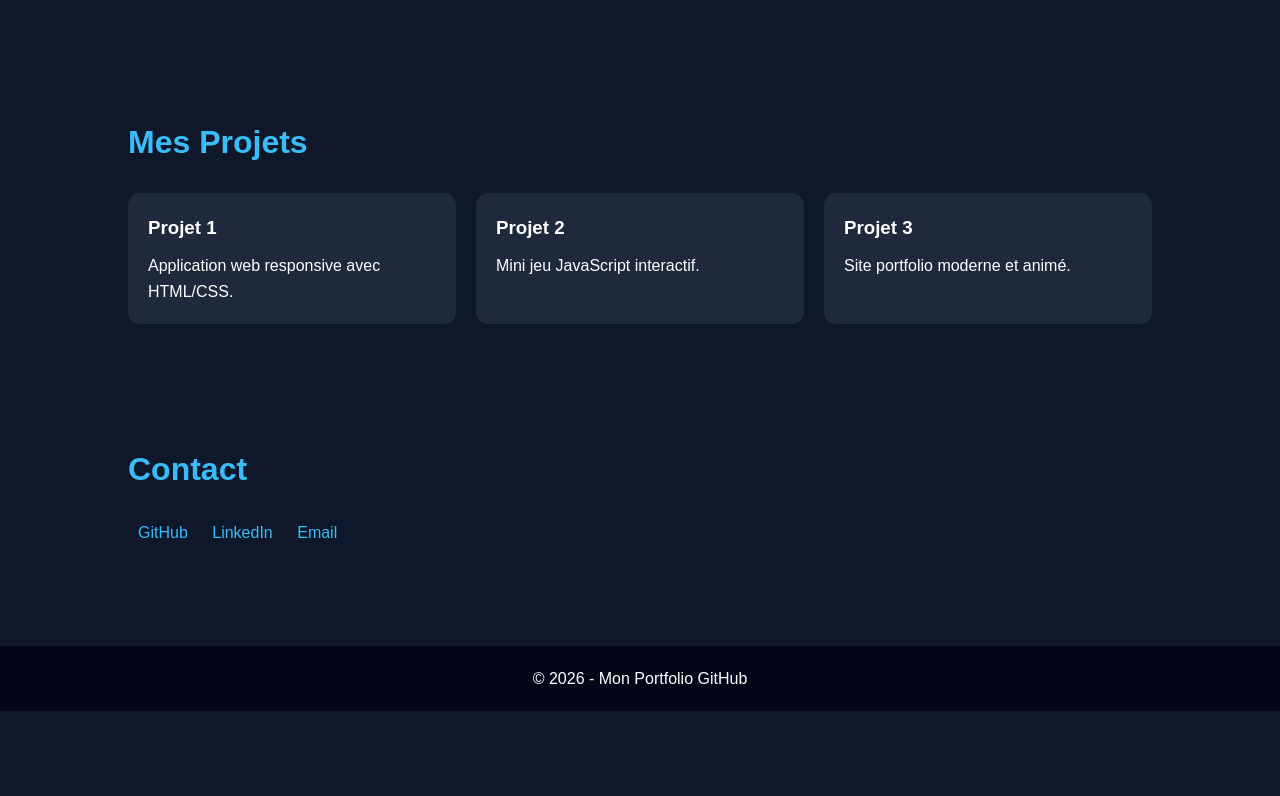
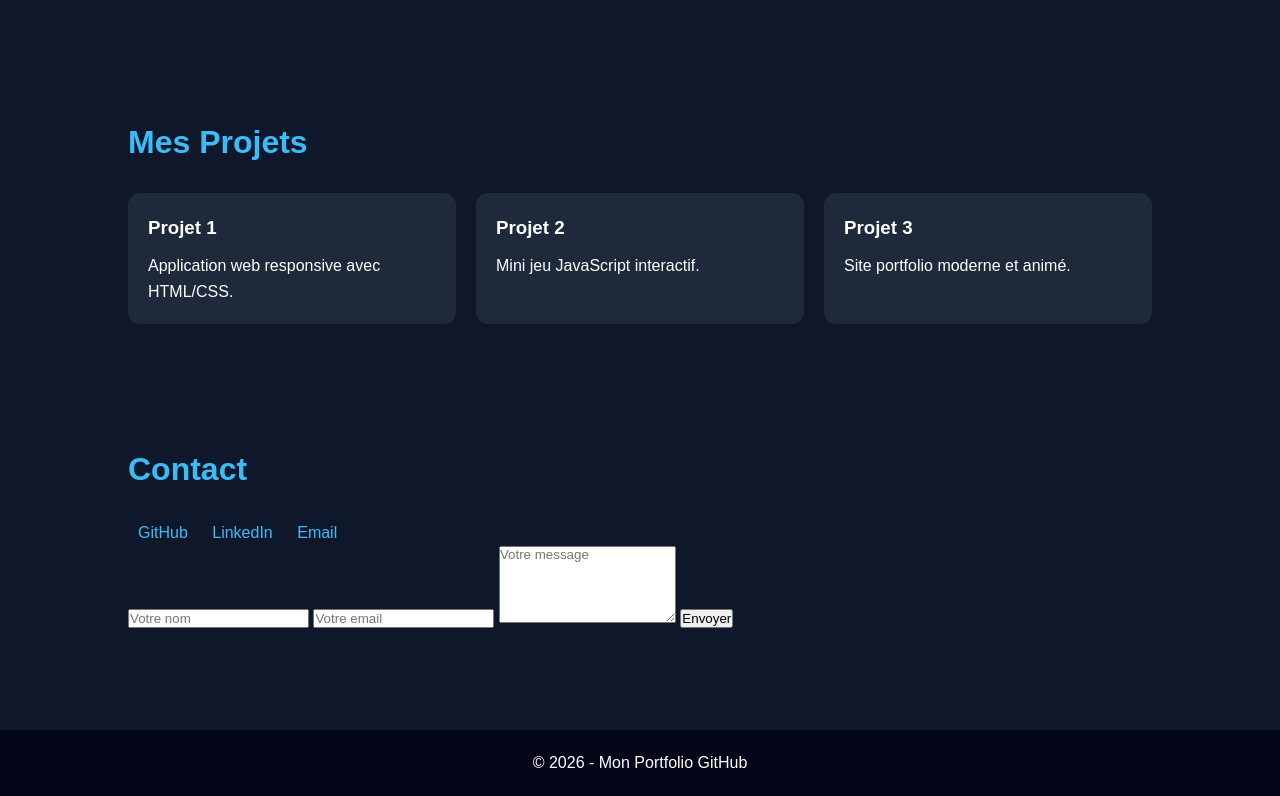
Before and after one commit to jou7a/proj, a plain HTML site: page index.html in a window 1280 px wide. Shown: the part 965-1761 px from the top of the page. Before the commit the page ends 1676 px from the top, so only its background shows below. Drawn offline with Linux system fonts and the light colour scheme.

Commit message:
seconde f

```diff
--- a/index.html
+++ b/index.html
@@ -5,6 +5,7 @@
     <meta name="viewport" content="width=device-width, initial-scale=1.0">
     <title>Document</title>
     <link rel="stylesheet" href="style.css">
+    <script src="test.js"></script>
 </head>
 <body>
       <!-- HEADER -->
@@ -61,6 +62,15 @@
       <a href="#">LinkedIn</a>
       <a href="#">Email</a>
     </div>
+    <form>
+      <input type="text" placeholder="Votre nom" required id="a">
+
+      <input type="email" placeholder="Votre email" required id="b">
+
+      <textarea rows="5" placeholder="Votre message" id="c"></textarea>
+
+      <button type="submit" id="d" onclick="test()">Envoyer</button>
+    </form>
   </section>
 
   <!-- FOOTER -->
--- a/test.js
+++ b/test.js
@@ -0,0 +1,8 @@
+function test(){
+    if(nom.value === "" || email.value === "" || message.value === ""){
+    alert("Veuillez remplir tous les champs !");
+  } elsse
+
+    alert("Formulaire envoyé avec succès !");
+
+}
```
